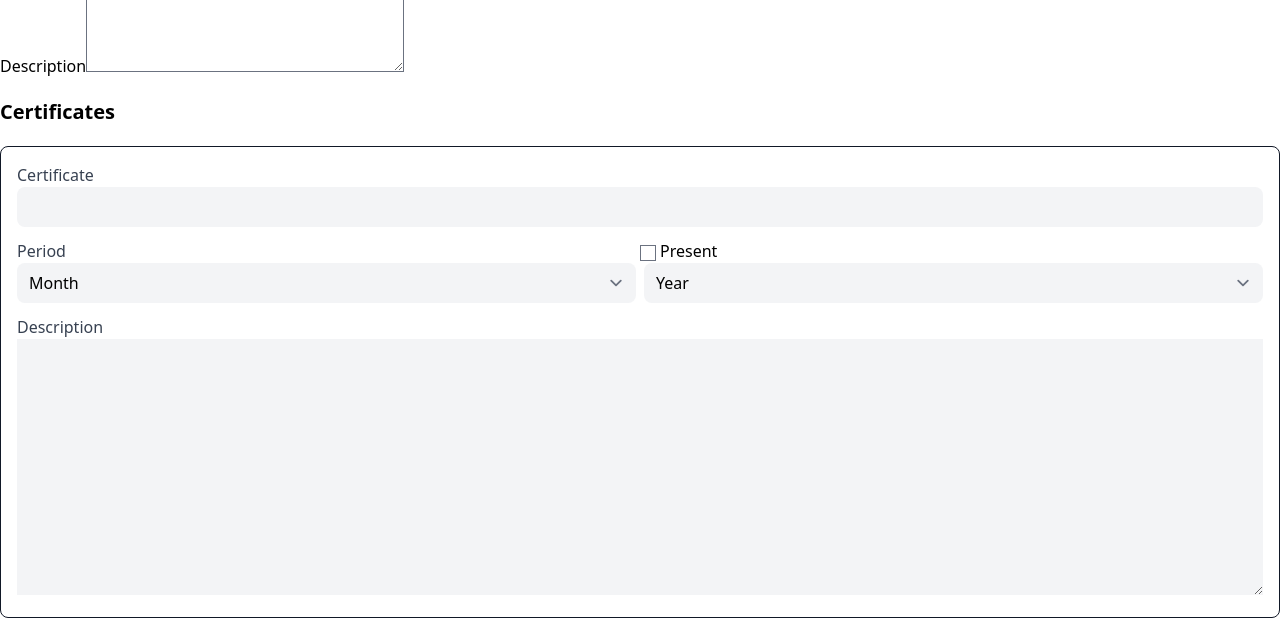
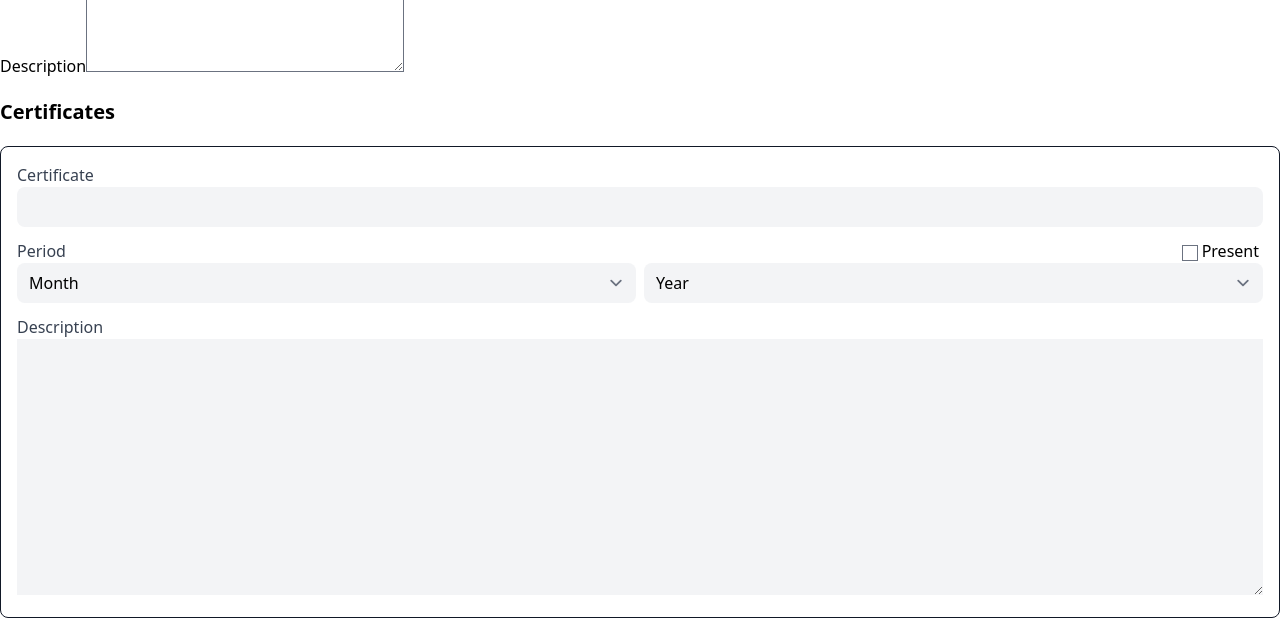
Before and after one commit to Ja-Uyoma/CV-Application, a React (Vite) app: page / in a window 1280 px wide. Shown: the part 2626-3260 px from the top of the page. Built offline with nearby package versions, Linux system fonts and the light colour scheme.

Commit message:
refactor: remove flex properties set on checkbox

```diff
--- a/src/components/Certificates.jsx
+++ b/src/components/Certificates.jsx
@@ -70,7 +70,7 @@ const Certificates = () => {
           <label htmlFor="period">
             <div className="flex">
               <span className="font-medium text-gray-700 flex-1">Period</span>
-              <span className="flex-1">
+              <span>
                 <input type="checkbox" name="present" id="present" className="form-checkbox" />
                 <span className="p-1">Present</span>
               </span>
```
